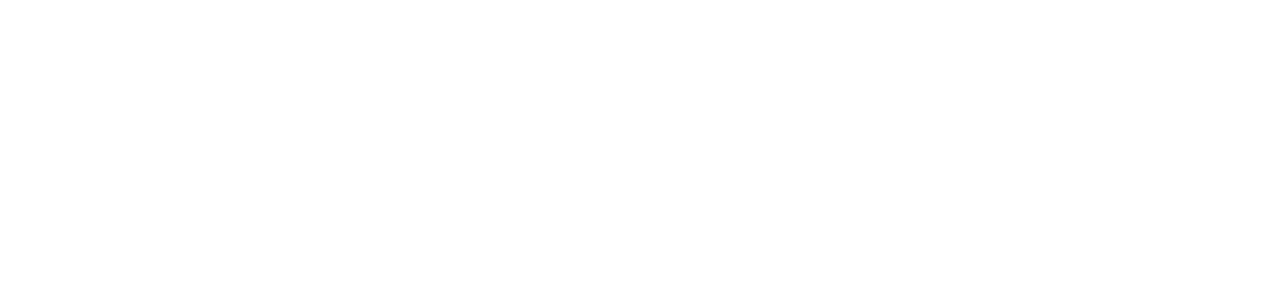
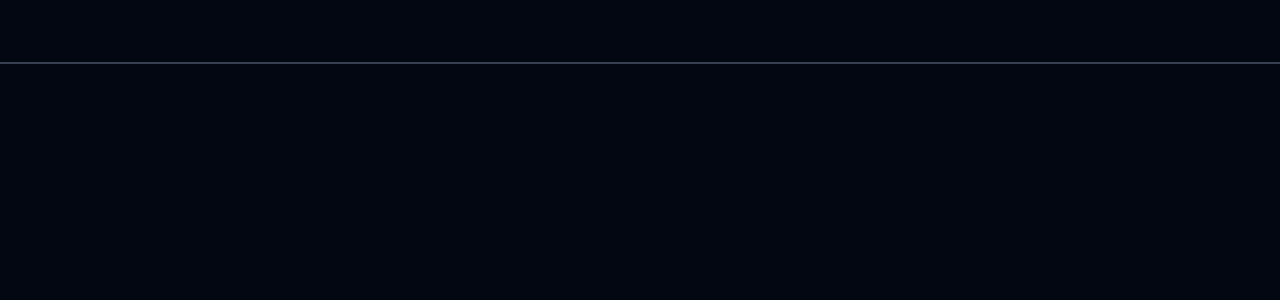
Before and after one commit to fedevcoding/tech-tools, a Next.js app: page / in a window 1280 px wide. Shown: the top 300 px of the page. Built offline with nearby package versions, Linux system fonts and the light colour scheme.

Commit message:
setup layout

```diff
--- a/src/app/layout.tsx
+++ b/src/app/layout.tsx
@@ -1,6 +1,8 @@
 import type { Metadata } from "next";
 import { Inter } from "next/font/google";
 import "./globals.css";
+import { cn } from "@/lib/utils";
+import Navbar from "@/components/Navbar";
 
 const inter = Inter({ subsets: ["latin"] });
 
@@ -16,7 +18,17 @@ export default function RootLayout({
 }>) {
  return (
   <html lang="en">
-      <body className={inter.className}>{children}</body>
+   <body
+    className={cn(
+     "dark relative h-full antialiased font-sans",
+     inter.className
+    )}
+   >
+    <main className="relative flex flex-col min-h-screen">
+     <Navbar />
+     <div className="flex-grow flex-1">{children}</div>
+    </main>
+   </body>
   </html>
  );
 }
--- a/src/app/page.tsx
+++ b/src/app/page.tsx
@@ -1,10 +1,9 @@
 import MaxWidthWrapper from "@/components/MaxWidthWrapper";
-import Navbar from "@/components/Navbar";
 
 export default function Home() {
  return (
   <MaxWidthWrapper>
-   <Navbar />
+   <></>
   </MaxWidthWrapper>
  );
 }
--- a/src/components/Navbar.tsx
+++ b/src/components/Navbar.tsx
@@ -2,8 +2,8 @@ import MaxWidthWrapper from "./MaxWidthWrapper";
 
 const Navbar = () => {
  return (
-  <div className="sticky z-50 top-0 h-16">
-   <header>
+  <div className="sticky z-50 top-0 h-16 border-b-2 border-gray-700">
+   <header className="relative">
     <MaxWidthWrapper>
      <div></div>
     </MaxWidthWrapper>
```
Also changed, not shown: tailwind.config.ts (+7 -7 lines).
